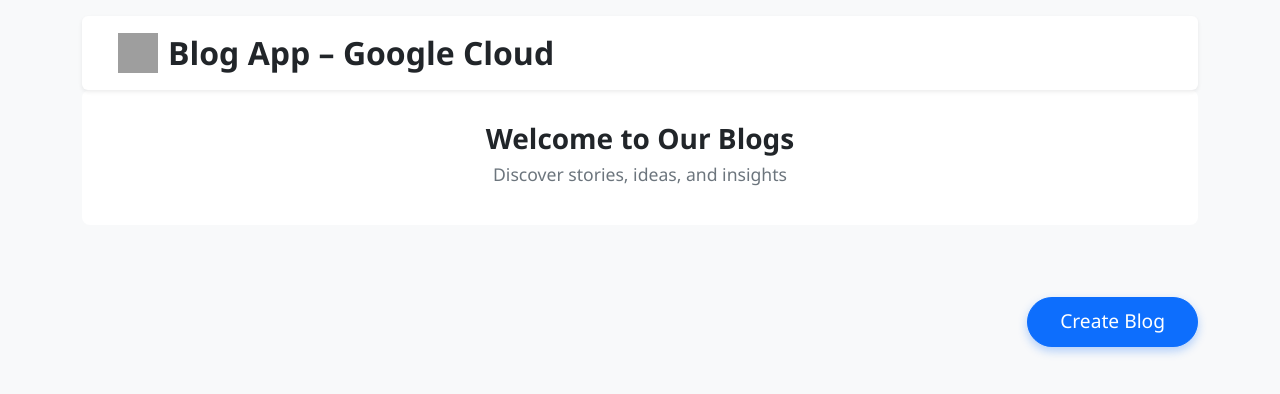
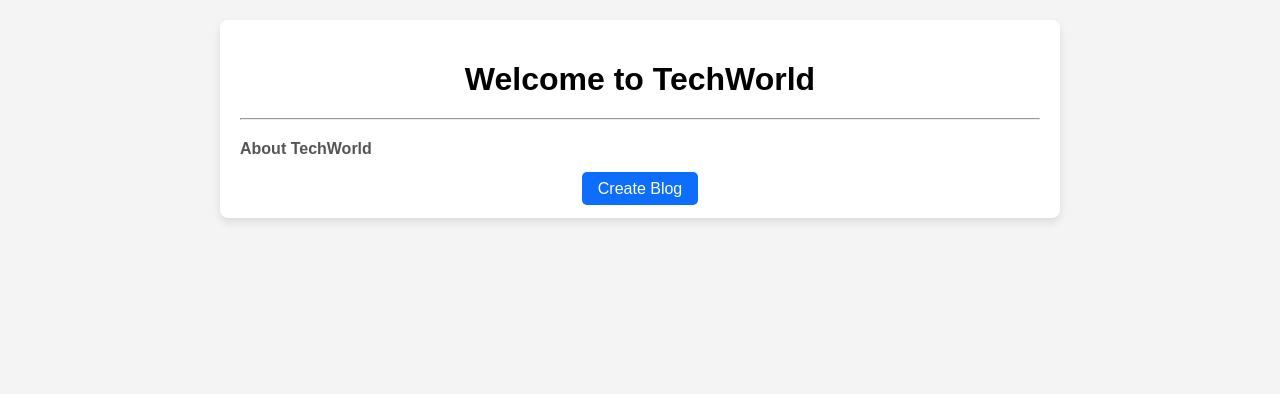
Before and after one commit to HiveCase/cloud-app, a Flask app: page / in a window 1280 px wide. Shown: the top 394 px of the page. Run offline with Flask 3, Linux system fonts and the light colour scheme; data that the repository does not hold is empty; grey boxes are pictures that could not be loaded.

Commit message:
Update blogs.html

```diff
--- a/templates/blogs.html
+++ b/templates/blogs.html
@@ -1,124 +1,84 @@
 <!DOCTYPE html>
 <html lang="en">
 <head>
-  <meta charset="UTF-8" />
-  <meta name="viewport" content="width=device-width, initial-scale=1" />
-  <link
-    href="https://cdn.jsdelivr.net/npm/bootstrap@5.3.6/dist/css/bootstrap.min.css"
-    rel="stylesheet"
-    integrity="sha384-4Q6Gf2aSP4e"
-    crossorigin="anonymous"
-  />
-  <title>Blog - Cloud App</title>
+    <meta charset="UTF-8">
+    <meta name="viewport" content="width=device-width, initial-scale=1.0">
+    <title>TechWorld</title>
     <style>
         body {
-      background-color: #f8f9fa;
-      font-family: 'Segoe UI', Tahoma, Geneva, Verdana, sans-serif;
+            font-family: Arial, sans-serif;
+            background-color: #f4f4f4;
+            margin: 0;
+            padding: 0;
         }
 
-    .navbar {
-      background-color: #ffffff !important;
+        .container {
+            max-width: 800px;
+            margin: 20px auto;
+            padding: 20px;
+            background-color: #ffffff;
+            border-radius: 8px;
+            box-shadow: 0 4px 8px rgba(0, 0, 0, 0.1);
         }
 
-    .navbar-brand {
-      font-weight: 700;
+        h1 {
+            text-align: center;
+            margin-bottom: 20px;
             font-size: 2rem;
-      color: #212529 !important;
         }
 
-    .navbar-brand img {
-      margin-right: 10px;
+        hr {
+            margin: 20px 0;
         }
 
-    .header-section {
-      background-color: #ffffff;
-      padding: 2rem 1rem;
-      text-align: center;
-      margin-bottom: 2rem;
-      border-radius: 0.5rem;
-    }
-
-    .header-section h1 {
-      font-size: 1.75rem;
-      font-weight: 600;
-    }
-
-    .header-section h2 {
-      font-size: 1.1rem;
-      font-weight: 400;
-      color: #6c757d;
+        h4 {
+            margin-top: 15px;
+            color: #555;
         }
 
         .card {
-      transition: transform 0.2s ease-in-out;
-      height: 100%;
-    }
-
-    .card:hover {
-      transform: translateY(-5px);
-    }
-
-    .card-img-top {
-      height: 200px;
-      object-fit: cover;
+            margin: 10px;
+            border: 1px solid #ddd;
+            border-radius: 5px;
+            padding: 10px;
+            background-color: #fff;
         }
 
         .create-btn-wrapper {
-      width: 100%;
-      text-align: right;
-      margin-top: 40px;
-      color: #ffffff;
+            text-align: center;
+            margin-top: 20px;
         }
 
         .create-btn {
             background-color: #0d6efd;
-      border-color: #0d6efd;
-      font-size: 1.2rem;
-      padding: 0.6rem 2rem;
-      border-radius: 50px;
-      box-shadow: 0 4px 10px rgba(13, 110, 253, 0.3);
-      transition: background-color 0.2s ease, transform 0.2s ease;
+            color: white;
+            padding: 8px 16px;
+            border-radius: 5px;
+            text-decoration: none;
         }
 
         .create-btn:hover {
             background-color: #0b5ed7;
-      transform: scale(1.03);
         }
     </style>
 </head>
 <body>
     <div class="container">
-    <!-- Navbar -->
-    <nav class="navbar navbar-expand-lg shadow-sm rounded mt-3 px-4">
-      <div class="container-fluid">
-        <a class="navbar-brand d-flex align-items-center" href="#">
-          <img
-            src="https://storage.googleapis.com/test-bucket-03052000/Screenshot%202025-05-06%20151249.png"
-            alt="Logo"
-            width="40"
-            height="40"
-          />
-          Blog App – Google Cloud
-        </a>
+        <h1>Welcome to TechWorld</h1>
+        <hr>
+        <div>
+            <h4>About TechWorld</h4>
         </div>
-    </nav>
 
-    <!-- Header -->
-    <section class="header-section">
-      <h1>Welcome to Our Blogs</h1>
-      <h2>Discover stories, ideas, and insights</h2>
-    </section>
-
-    <!-- Blog Grid -->
         <div class="row g-4">
             {% for blog in blogs %}
             <div class="col-md-6 col-lg-4">
                 <div class="card h-100 shadow-sm">
-          <img src="{{ blog[2] }}" class="card-img-top" alt="Blog Image" />
+                    <img src="{{ blog['image_url'] }}" class="card-img-top" alt="Blog Image" />
                     <div class="card-body">
-            <h5 class="card-title fw-bold">{{ blog[1] }}</h5>
-            <p class="card-text text-muted small mb-2">Posted by: {{ blog[4] }}</p>
-            <p class="card-text">{{ blog[3] }}</p>
+                        <h5 class="card-title fw-bold">{{ blog['title'] }}</h5>
+                        <p class="card-text text-muted small mb-2">Posted by: {{ blog['author'] }}</p>
+                        <p class="card-text">{{ blog['content'] }}</p>
                     </div>
                 </div>
             </div>
@@ -127,9 +87,7 @@
 
         <!-- Create Blog Button -->
         <div class="create-btn-wrapper">
-      <a href="/blogs" class="btn btn-primary create-btn mt-4">
-        Create Blog
-      </a>
+            <a href="/blogs" class="create-btn">Create Blog</a>
         </div>
     </div>
 </body>
```
Lines whose indentation alone changed are shown as unchanged.
